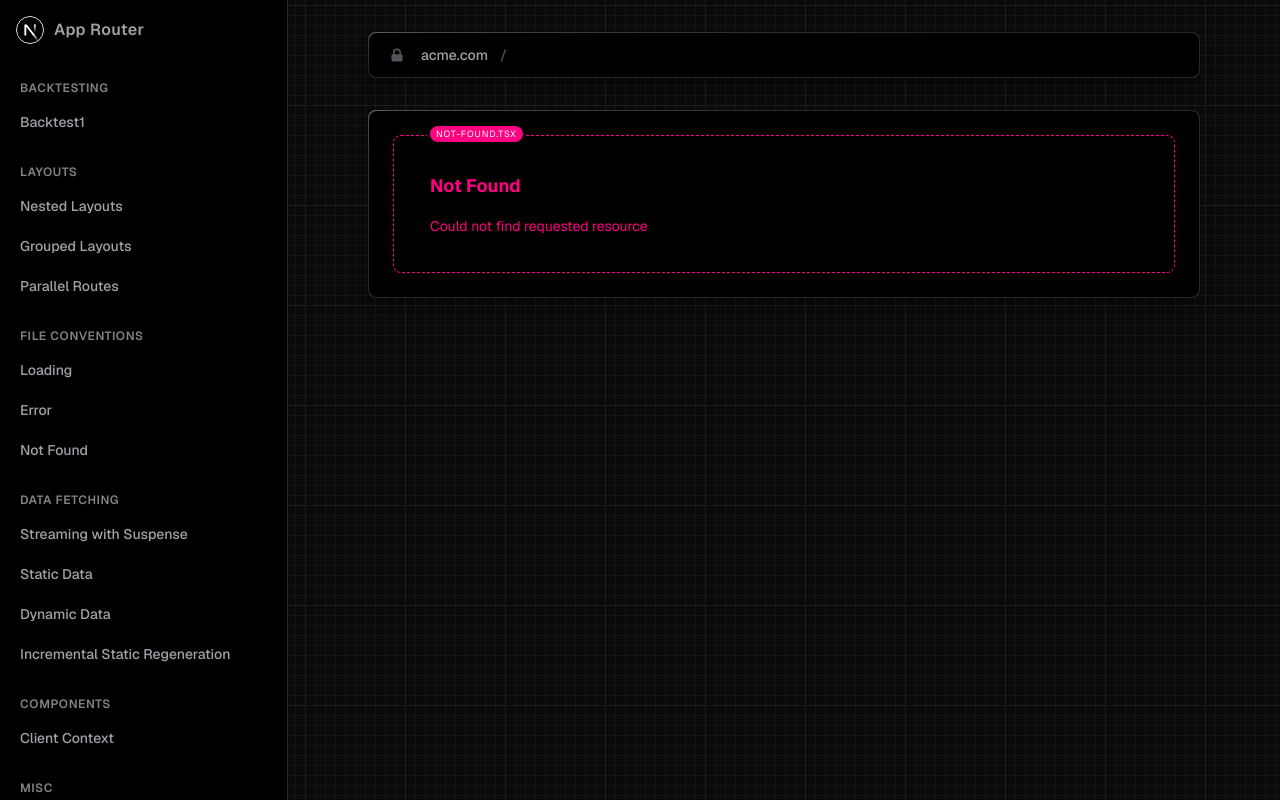
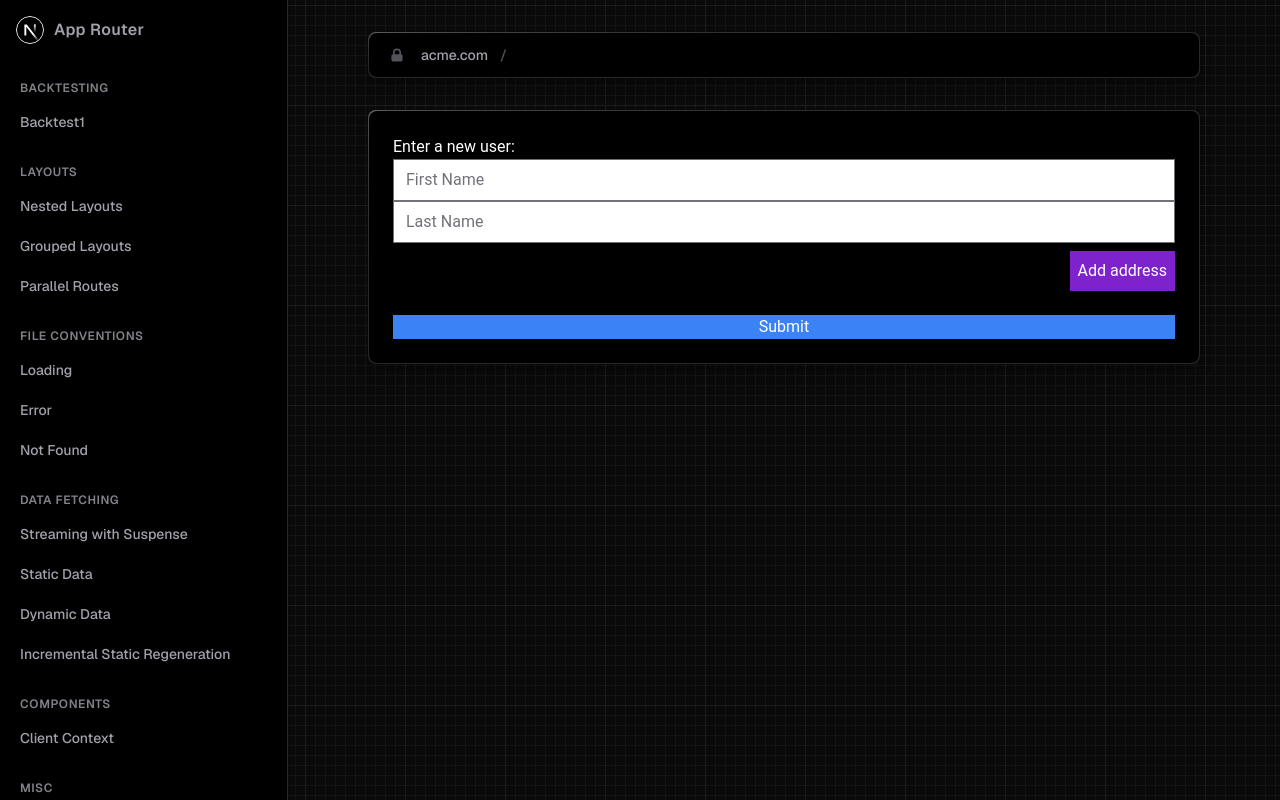
Before and after one commit to TheHalcyonSavant/app-directory, a Next.js app: page /interview in a window 1280 px wide. Before the commit this address had no page. Built offline with nearby package versions, Linux system fonts and the light colour scheme.

Commit message:
add interview page

```diff
--- /dev/null
+++ b/app/interview/page.tsx
@@ -0,0 +1,97 @@
+'use client';
+
+import { useEffect, useState } from 'react';
+import clsx from 'clsx';
+import styles from './styles.module.css';
+
+interface Address {
+  street: string;
+  zip: string;
+  city: string;
+}
+
+export default function Page() {
+  const [addresses, setAdresses] = useState<Address[]>([]);
+
+  useEffect(() => {
+    // const fetchUsers = async () => {
+    //   const response = await fetch('http://localhost:3001/users');
+    //   const data = await response.json();
+    //   console.log(data);
+    // };
+
+    // fetchUsers();
+  }, [])
+
+  const addAddress = () => {
+    setAdresses((prev) => [...prev, {
+      street: '',
+      zip: '',
+      city: ''
+    }]);
+  }
+
+  const removeAddress = (index: number) => () => {
+    setAdresses((prev) => {
+      const newAddresses = [...prev];
+
+      newAddresses.splice(index, 1);
+
+      return newAddresses;
+    });
+  }
+
+  const changeAddress = (index: number, field: 'street' | 'zip' | 'city') => (e: React.ChangeEvent<HTMLInputElement>) => {
+    setAdresses((prev) => {
+      const newAddresses = [...prev];
+
+      newAddresses[index] = {
+        ...newAddresses[index],
+        [field]: e.target.value
+      };
+
+      return newAddresses;
+    });
+  };
+
+  const publish = async (formData: FormData) => {
+    // const addressRegExp = key.match(/address\[([^\]]+)\]\[([^\]]+)\]/);
+    const response = await fetch('http://localhost:3001/users', {
+      method: 'POST',
+      body: JSON.stringify({
+        firstName: formData.get('firstName'),
+        lastName: formData.get('lastName'),
+        addresses,
+      }),
+      headers: {
+        'Content-Type': 'application/json',
+      },
+    });
+
+    if (response.ok) {
+      console.log('User created successfully');
+    } else {
+      console.error('Error creating user');
+    }
+  };
+
+  return <div className={clsx('w-full', styles.container)}>
+    <h2>Enter a new user:</h2>
+    <form action={publish} className={clsx('flex flex-col text-black')}>
+      <input type="text" placeholder="First Name" name="firstName" />
+      <input type="text" placeholder="Last Name" name="lastName" />
+      <button type="button" className={clsx('bg-purple-700 text-white max-w-max self-end p-2 my-2')} onClick={addAddress}>Add address</button>
+      <div className='flex flex-col'>
+        {addresses.map(({ street, zip, city }, index) => (
+          <div className={clsx('flex flex-row my-2 self-end')}>
+            <input type="text" placeholder="Street" name={`address[${index}][street]`} value={street} onChange={changeAddress(index, 'street')} />
+            <input type="text" placeholder="Zip" name={`address[${index}][zip]`} value={zip} onChange={changeAddress(index, 'zip')} />
+            <input type="text" placeholder="City" name={`address[${index}][city]`} value={city} onChange={changeAddress(index, 'city')} />
+            <button type="button" className={clsx('bg-red-700 text-white px-4')} onClick={removeAddress(index)}>Remove</button>
+          </div>
+        ))}
+      </div>
+      <button className={clsx('bg-blue-500 text-white mt-4')}>Submit</button>
+    </form>
+    </div>
+}
--- /dev/null
+++ b/app/interview/styles.module.css
@@ -0,0 +1,4 @@
+
+.container {
+  font-family: 'Roboto', sans-serif;
+}
```
